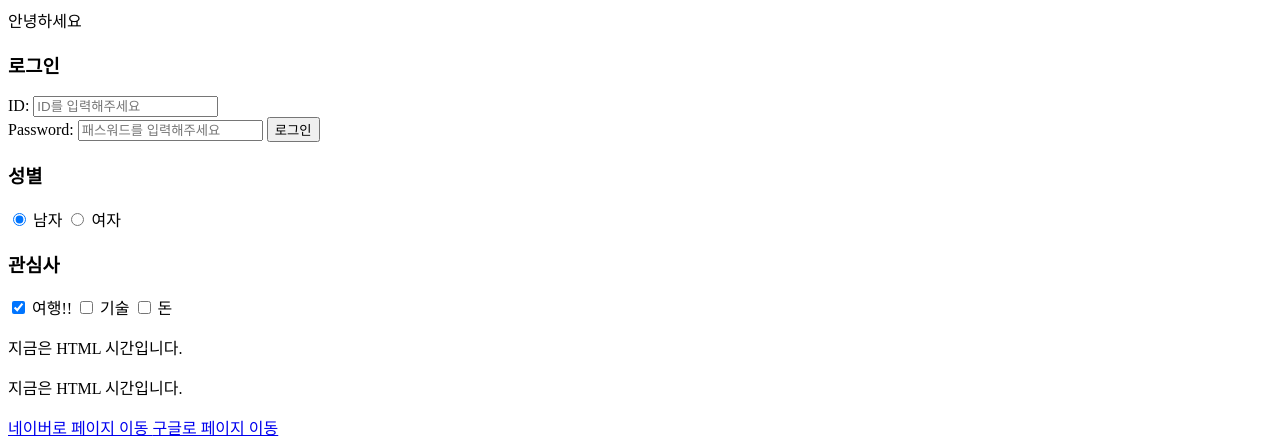
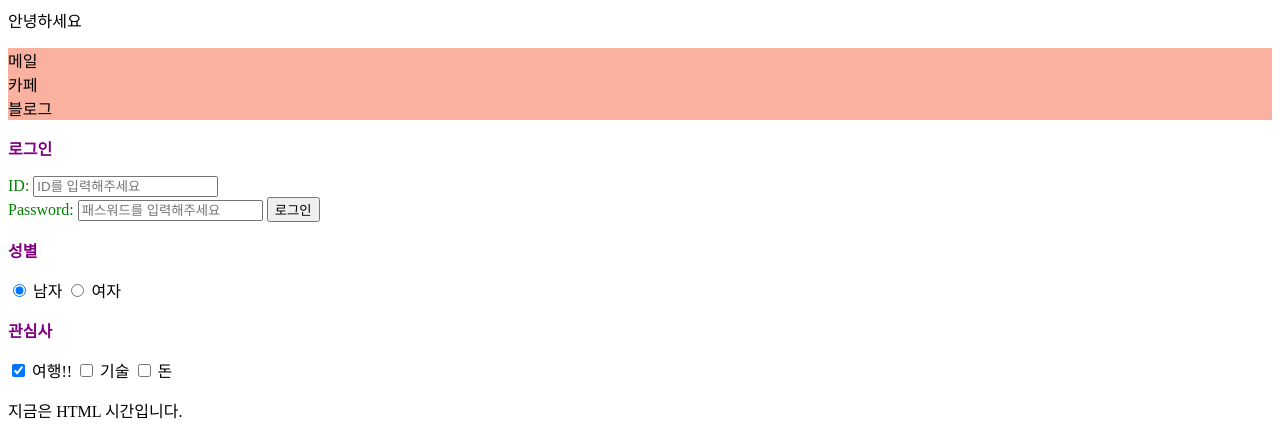
Before and after one commit to dasom222g/learn-html-class-5nd, a plain HTML site: page index.html in a window 1280 px wide. Shown: the top 442 px of the page. Drawn offline with Linux system fonts and the light colour scheme.

Commit message:
Feat: 스타일 실습

```diff
--- a/index.html
+++ b/index.html
@@ -4,9 +4,26 @@
     <meta charset="UTF-8" />
     <meta name="viewport" content="width=device-width, initial-scale=1.0" />
     <title>후츠릿의 홈페이지</title>
+    <!-- 외부 스타일 시트 -->
+    <link rel="stylesheet" href="./styles.css" />
+    <style>
+      /* 내부 스타일 시트 */
+      h3 {
+        font-size: 16px;
+        color: purple;
+      }
+    </style>
   </head>
   <body>
     안녕하세요
+    <!-- 박스 -->
+    <div id="box">
+      <ul>
+        <li class="list">메일</li>
+        <li class="list">카페</li>
+        <li class="list">블로그</li>
+      </ul>
+    </div>
     <!-- form요소 -->
     <form>
       <!-- 사용자 텍스트 입력 요소 -->
--- /dev/null
+++ b/styles.css
@@ -0,0 +1,27 @@
+/* HTML에 존재하는 모든 div 선택 */
+div {
+  background-color: rgba(162, 155, 254, 0.5);
+}
+
+h3 {
+  font-size: 50px;
+  color: green;
+}
+
+span {
+  color: green;
+}
+
+/* html에서 id값이 box인 요소 한개 선택 */
+#box {
+  background-color: #fab1a0;
+}
+
+/* html에서 class값이 list인 모든 요소 선택 */
+.list {
+  list-style: none;
+}
+
+#box ul {
+  padding: 0;
+}
```
